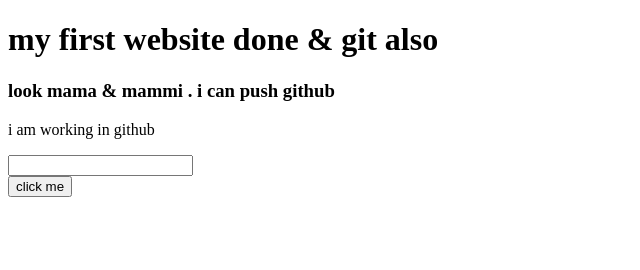
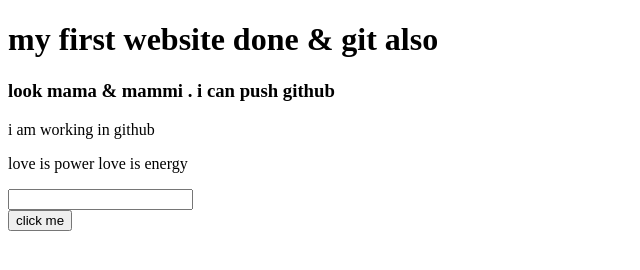
Before and after one commit to AhosanuzzamanRoni/my-first-website, a plain HTML site: page index.html in a window 1280 px wide. Shown: the whole page, without its empty margins (0-640 px from the left). Drawn offline with Linux system fonts and the light colour scheme.

Commit message:
add something

```diff
--- a/index.html
+++ b/index.html
@@ -4,6 +4,7 @@
     <h1>my first website done & git also</h1>
     <h3>look mama & mammi . i can push github</h3>
     <p>i am working in github</p>
+    <p>love is power love is energy</p>
     <meta charset="UTF-8">
     <meta http-equiv="X-UA-Compatible" content="IE=edge">
     <meta name="viewport" content="width=device-width, initial-scale=1.0">
```
